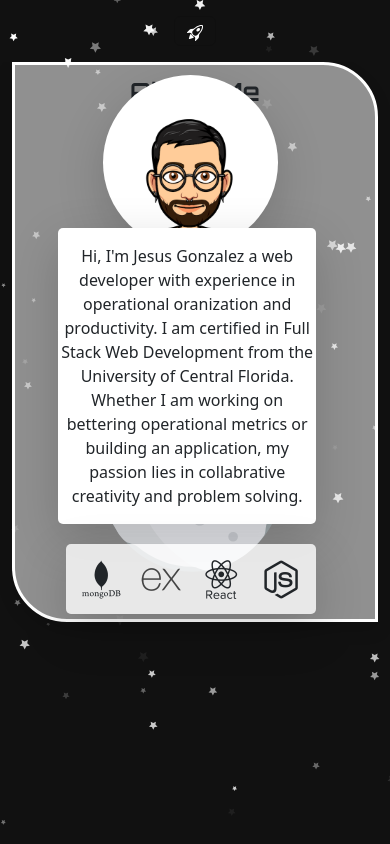
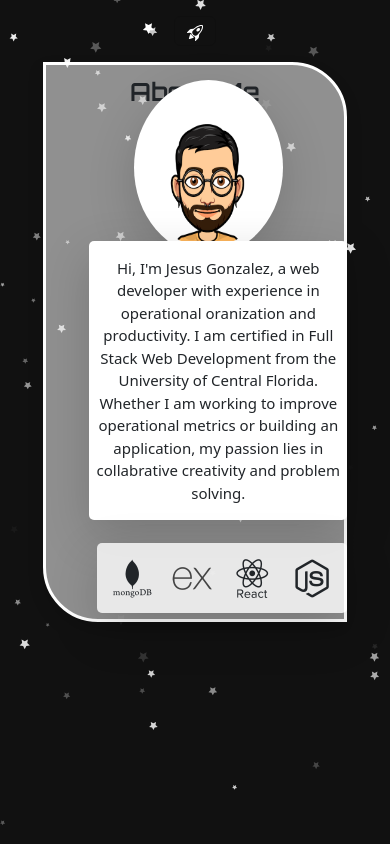
Before and after one commit to JesusGonzalez05/Portfolio-Jesus-Gonzalez, a React (Create React App) app: page /AboutMe in a window 390 px wide. Shown: the top 844 px of the page. Built offline with nearby package versions, Linux system fonts and the light colour scheme.

Commit message:
began fixing responsivness in about me page.

```diff
--- a/src/App.css
+++ b/src/App.css
@@ -2,35 +2,7 @@
 *{
   position: relative;
 }
-.App {
-  text-align: center;
-}
 
-.App-logo {
-  height: 40vmin;
-  pointer-events: none;
-}
-
-@media (prefers-reduced-motion: no-preference) {
-  .App-logo {
-    animation: App-logo-spin infinite 20s linear;
-  }
-}
-
-.App-header {
-  background-color: #282c34;
-  min-height: 100vh;
-  display: flex;
-  flex-direction: column;
-  align-items: center;
-  justify-content: center;
-  font-size: calc(10px + 2vmin);
-  color: white;
-}
-
-.App-link {
-  color: #61dafb;
-}
 /* Home page */
 .title-container{
 height: 85vh;
@@ -40,7 +12,6 @@ flex-direction: column;
 justify-content: center;
 align-items: center;
 }
-
 .home-title{
 color: white;
 font-size: 70px;
@@ -58,21 +29,22 @@ font-weight: 100;
 display: flex;
 flex-direction: row;
 flex-wrap: wrap;
-height: 19rem;
-width: 50rem;
+height: 21.5rem;
+width: 70%;
 background-color: rgba(231, 231, 231, 0.6);
 border: 3px solid white;
 border-radius: 0px 55px 0px 55px;
 }
 #boarding-container{
-height: 90vh;
+height: 100vh;
 width: 100vw;
-position: absolute;
-overflow: hidden;
-z-index: 100;
 display: flex;
-flex-direction: row;
 justify-content: center;
+/* position: absolute; */
+/* overflow: hidden; */
+/* z-index: 100; */
+/* display: flex; */
+/* flex-direction: row; */
 }
 .title{
 height: 20px;
@@ -95,6 +67,7 @@ flex-direction: column;
 justify-content: space-evenly;
 }
 .about-text{
+font-size: 15px;
 align-self: center;
 background-color: hsl(0, 0%, 92%, .8);
 padding-top: 1rem;
@@ -271,8 +244,16 @@ font-family: 'Orbitron', sans-serif;
 border-radius: 10px;
 }
 
+@media (max-width: 1199px) {
+#boarding-pass{
+  display: flex;
+  flex-direction: row;
+  height: 21.5rem;
+  width: 83%;
+}
+}
 
-@media only screen and (max-width: 500px) {
+@media (max-width: 700px) {
   /* about page */
   #boarding-pass{
     display: flex;
--- a/src/components/particles.js
+++ b/src/components/particles.js
@@ -88,7 +88,7 @@ function Particle() {
                         "mode": "connect"
                     },
                     "onclick": {
-                        "enable": true,
+                        "enable": false,
                         "mode": "repulse"
                     },
                     "resize": true
--- a/src/pages/About.jsx
+++ b/src/pages/About.jsx
@@ -6,7 +6,7 @@ import Avatar from '../components/Avatar.png'
 const About = () => {
   return (
     <>
-    <div id="boarding-container" className="container mt-sm-3 mx-sm-5 mt-md-5 mx-md-5">
+    <div id="boarding-container" className="container">
       <div id="boarding-pass" className="shadow" >
         <div className="title text-center mt-2">
           <p className="card-title">About Me</p>
@@ -14,7 +14,7 @@ const About = () => {
         <img className='Avatar ms-sm-5 mb-sm-5 mb-5 shadow-lg' src = {Avatar} alt="Jesus' avatar"></img>
         <div className='text-icons'>
           <div className="about-text text-center shadow-lg ">
-            <p> Hi, I'm Jesus Gonzalez a web developer with experience in operational oranization and productivity. I am certified in Full Stack Web Development from the University of Central Florida. Whether I am working on bettering operational metrics or building an application, my passion lies in collabrative creativity and problem solving.</p>
+            <p> Hi, I'm Jesus Gonzalez, a web developer with experience in operational oranization and productivity. I am certified in Full Stack Web Development from the University of Central Florida. Whether I am working to improve operational metrics or building an application, my passion lies in collabrative creativity and problem solving.</p>
           </div>
           <div className='icons text-center shadow-lg'>
             <i id="Devicon" className="devicon-mongodb-plain-wordmark"></i>
```
